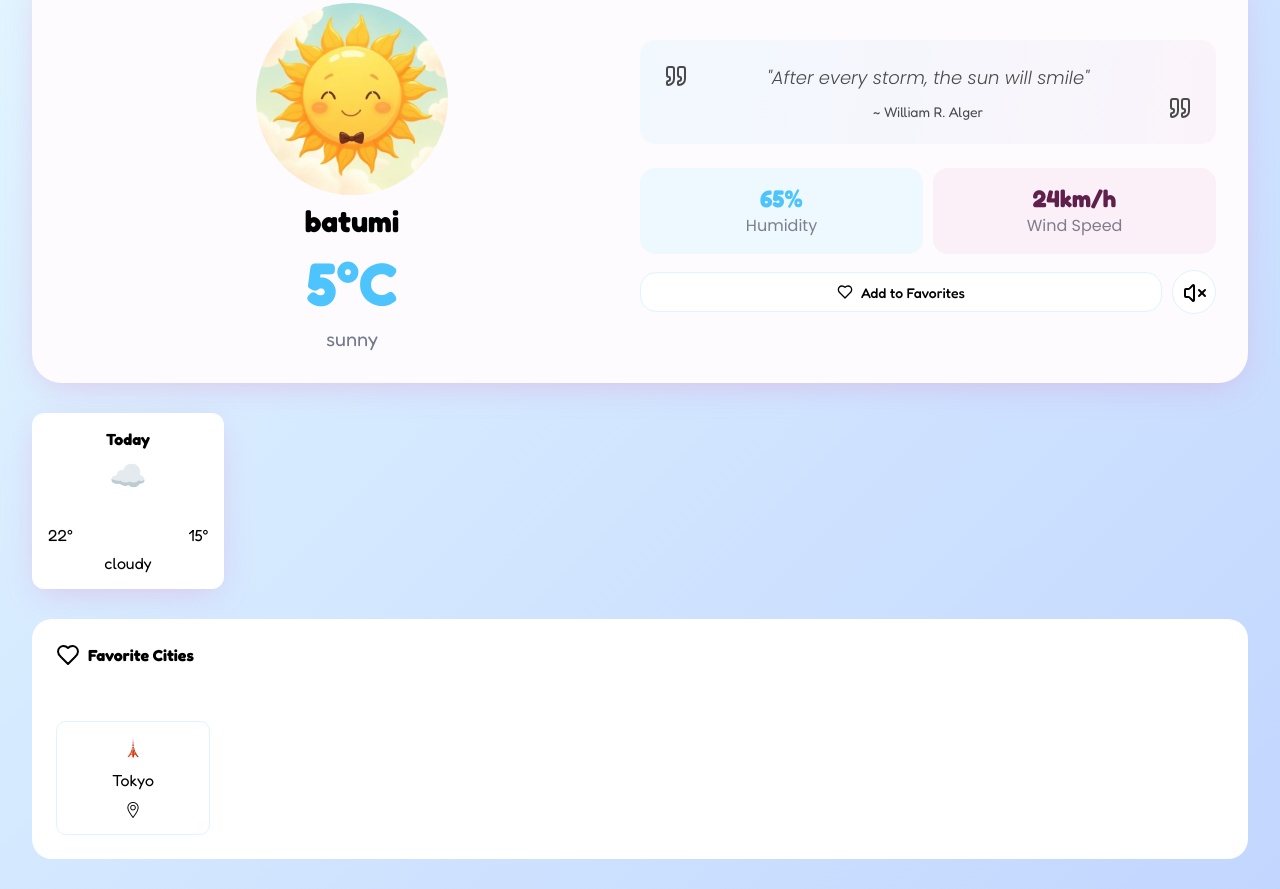
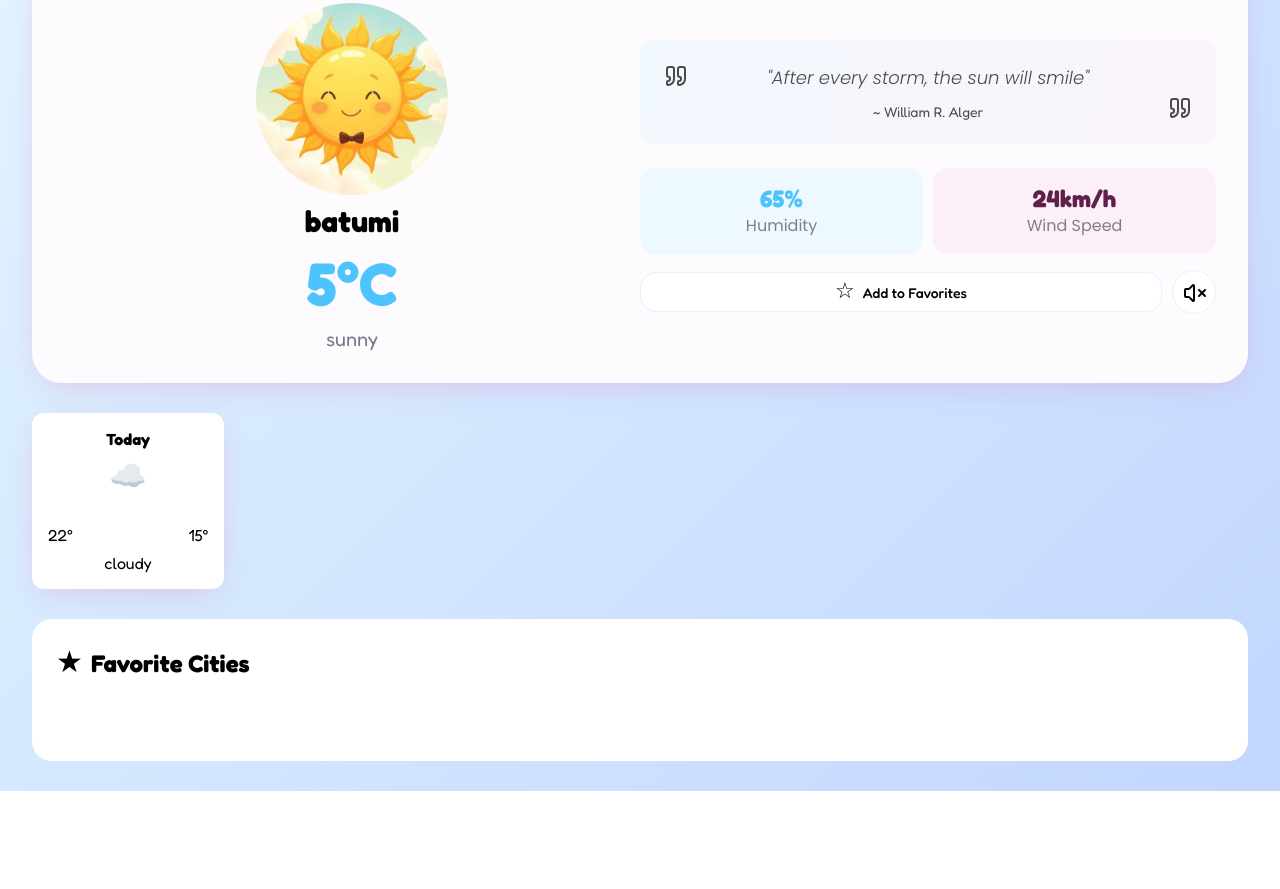
Before and after one commit to Anuki3008/weather-app, a plain HTML site: page src/index.html in a window 1280 px wide. Shown: the part 334-1223 px from the top of the page. After the commit the page ends 1125 px from the top, so only its background shows below. Drawn offline with Linux system fonts and the light colour scheme.

Commit message:
feat: add favorites adding functionality

```diff
--- a/src/index.html
+++ b/src/index.html
@@ -71,7 +71,7 @@
           </div>
           <div class="buttons">
             <button class="favorite-button" id="favorite-button">
-              <img src="../assets/icons/heart.svg" alt="" />
+              <p class="star" id="favorite-star">☆</p>
               Add to Favorites
             </button>
             <button class="mute">
@@ -97,17 +97,11 @@
     <div class="favorite-box">
       <!-- Favorite box -->
       <div class="favorite-header">
-        <img src="../assets/icons/heart.svg" alt="" />
+        <p>★</p>
         <h4>Favorite Cities</h4>
       </div>
 
-      <div class="favorites" id="favorites">
-        <div class="favorite-city">
-          <p>🗼</p>
-          <p>Tokyo</p>
-          <img src="../assets/icons/location.png" alt="" />
-        </div>
-      </div>
+      <div class="favorites" id="favorites"></div>
     </div>
   </body>
 </html>
--- a/src/js/main.js
+++ b/src/js/main.js
@@ -8,8 +8,19 @@ const WEATHER_STATUS = document.getElementById("weather-status");
 const WIND_SPEED = document.getElementById("wind-speed");
 const HUMIDITY = document.getElementById("humidity");
 const FAVORITE_BUTTON = document.getElementById("favorite-button");
+const FAVORITES_CONTAINER = document.getElementById("favorites");
+const FAVORITE_STAR = document.getElementById("favorite-star");
 
-const EMOJIES = []
+const EMOJIES = [];
+
+const FAVORITE_PLACES =
+  JSON.parse(localStorage.getItem("favorite-places")) ?? [];
+const CURRENT_PLACE = localStorage.getItem("current-place");
+
+const isFavoritePlace = FAVORITE_PLACES.includes(CURRENT_PLACE);
+if (isFavoritePlace) {
+  FAVORITE_STAR.innerHTML = "★";
+}
 
 const getWetherData = async (place) => {
   const res = await fetch(
@@ -67,15 +78,32 @@ FAVORITE_BUTTON.addEventListener("click", () => {
 
   if (isFavorite) {
     newFavorites = favoriteCities.filter((city) => city !== currentPlace);
+    FAVORITE_STAR.innerHTML = "☆";
   } else {
     newFavorites = [...favoriteCities, currentPlace];
+    FAVORITE_STAR.innerHTML = "★";
   }
   localStorage.setItem("favorite-places", JSON.stringify(newFavorites));
   renderFavorites(newFavorites);
 });
 
-const renderFavorites = (favorites) => {
+const renderFavorites = () => {
+  const favorites = JSON.parse(localStorage.getItem("favorite-places")) ?? [];
   // 1. ზემოთ შექმენი ცვლადი რომელიც წამოიღებს ფავორიტი ადგილების დივს (id="favorites")
   // 2. წამოღებულ ფავორიტ ადგილებზე დაატრიალე ციკლი და შექმენი ფავორიტი ადგილის ელემენტი (class="favorite-city")
+  FAVORITES_CONTAINER.innerHTML = "";
+  favorites.forEach((favoritePlace) => {
+    const favoriteContainer = document.createElement("div");
+    favoriteContainer.className = "favorite-city";
+    favoriteContainer.addEventListener("click", () => {
+      getWetherData(favoritePlace);
+    });
+    favoriteContainer.innerHTML = `<p>🗼</p>
+          <p>${favoritePlace}</p>
+          <img src="../assets/icons/location.png" alt="" />`;
+    FAVORITES_CONTAINER.appendChild(favoriteContainer);
+  });
   // 3. შექმენი ემოჯიების მასივი და რენდომულად დაამატე ციკლის ყოველ იტერაციაზე
 };
+
+renderFavorites();
--- a/src/styles/_favorite-box.scss
+++ b/src/styles/_favorite-box.scss
@@ -12,6 +12,11 @@
     padding: 24px;
 
     p {
+      margin-bottom: 4px;
+      font-size: 30px;
+    }
+
+    h4 {
       font-size: 24px;
       font-weight: 700;
     }
@@ -19,6 +24,9 @@
 
   .favorites {
     padding: 24px;
+    display: flex;
+    align-items: flex-start;
+    gap: 10px;
     .favorite-city {
       padding: 16px;
       background-color: white;
--- a/src/styles/_weather-content.scss
+++ b/src/styles/_weather-content.scss
@@ -139,8 +139,10 @@
         font-family: "Fredoka", sans-serif;
         font-weight: 500;
         font-size: 14px;
-        img {
-          width: 16px;
+
+        .star {
+          font-size: 22px;
+          margin-bottom: 4px;
         }
         height: 40px;
         transition: 0.3s;
```
Also changed, not shown: src/js/utils.js (+0 -15 lines), assets/icons/heart.svg (deleted), src/styles/main.css, 1 other file.
